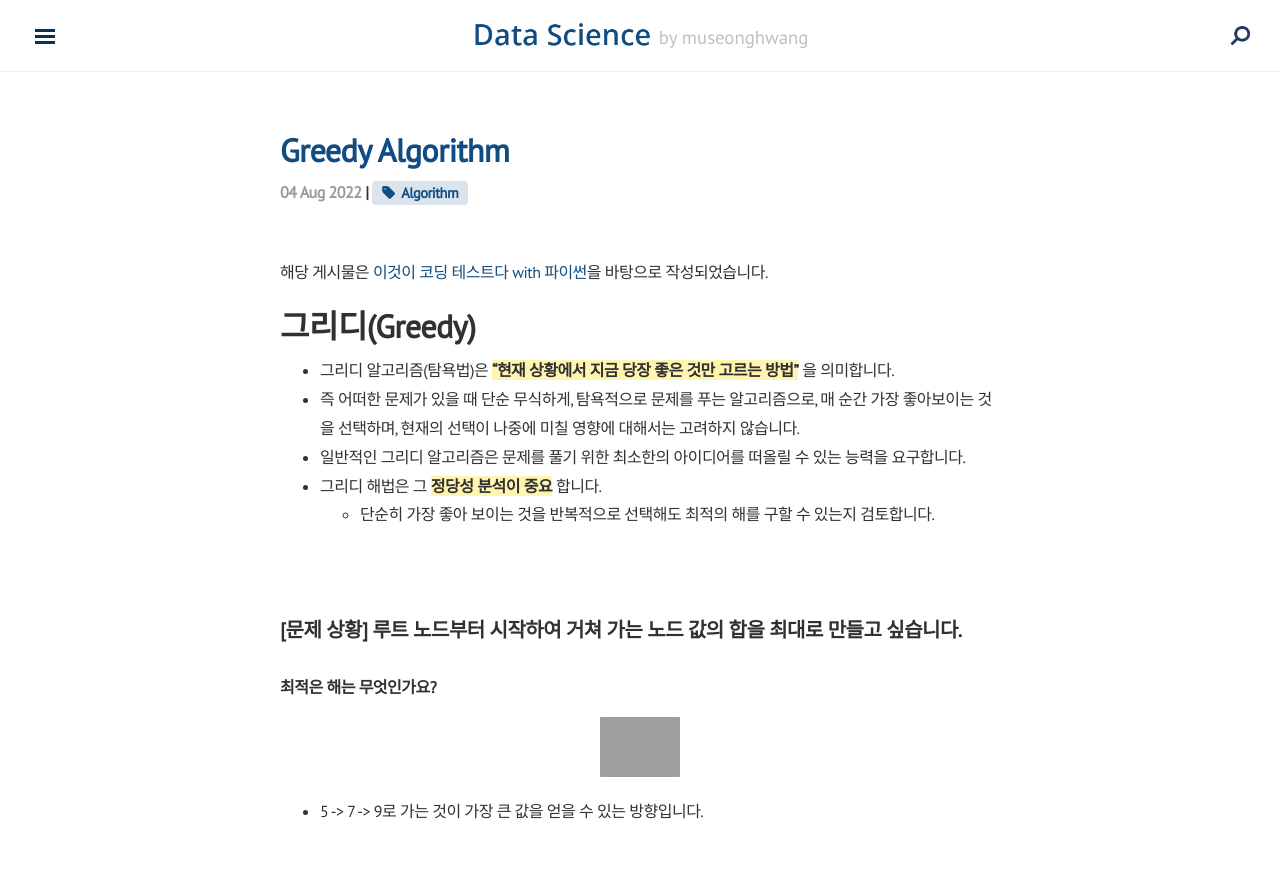
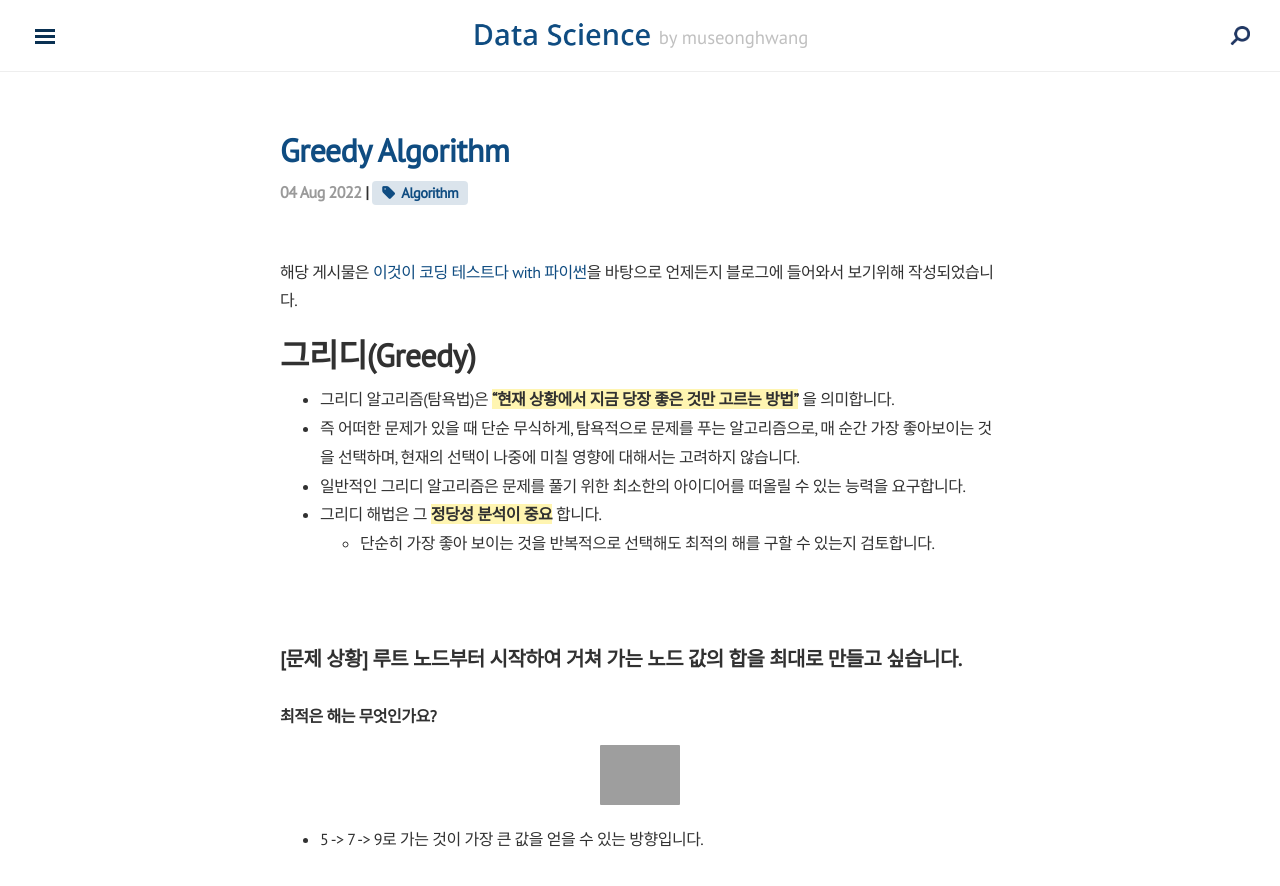
Before and after one commit to museonghwang/museonghwang.github.io, a Jekyll site: the page built from _posts/2022-08-04-algorithm-greedy.md, in a window 1280 px wide and 900 px high. Shown: the top 886 px of the window. Built offline with Jekyll 4.4.1, drawn with Linux system fonts in a browser that asks for light colours; nearby versions of some CDN libraries; formulas are drawn with MathJax 3; comment, search, counter and statistics services are not loaded; grey boxes are pictures that could not be loaded.

Commit message:
algorithm greedy update

```diff
--- a/_posts/2022-08-04-algorithm-greedy.md
+++ b/_posts/2022-08-04-algorithm-greedy.md
@@ -5,7 +5,7 @@ category: Algorithm
 tag: Algorithm
 ---
 
-해당 게시물은 [이것이 코딩 테스트다 with 파이썬](https://www.hanbit.co.kr/store/books/look.php?p_code=B8945183661)을 바탕으로 작성되었습니다.
+해당 게시물은 [이것이 코딩 테스트다 with 파이썬](https://www.hanbit.co.kr/store/books/look.php?p_code=B8945183661)을 바탕으로 언제든지 블로그에 들어와서 보기위해 작성되었습니다.
 
 
 
```
